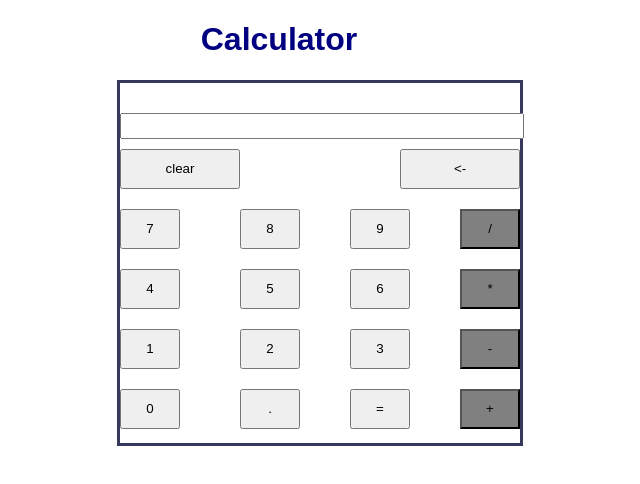
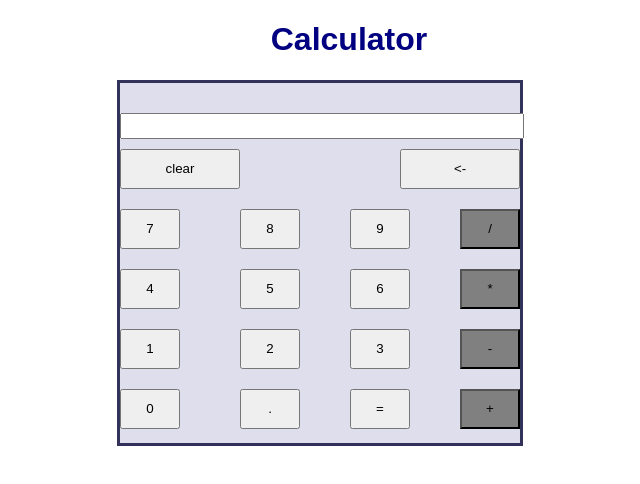
Before and after one commit to fendtg4/calculator, a plain HTML site: page calculator/index.html in a window 1280 px wide. Shown: the whole page, without its empty margins (291-931 px from the left). Drawn offline with Linux system fonts and the light colour scheme.

Commit message:
some css changes

```diff
--- a/calculator/calc-style.css
+++ b/calculator/calc-style.css
@@ -3,7 +3,7 @@ h1 {
     text-align:center;
     font-family:Arial;
     color:navy;
-    right: 70px;
+
 }
 
 .calc_box {
@@ -14,6 +14,7 @@ h1 {
     border-style: solid;
     padding-bottom: 160px;
     border-color: rgba(7, 7, 53, 0.8);
+    background-color: #dedeec;
 }
 
 .display {
```
